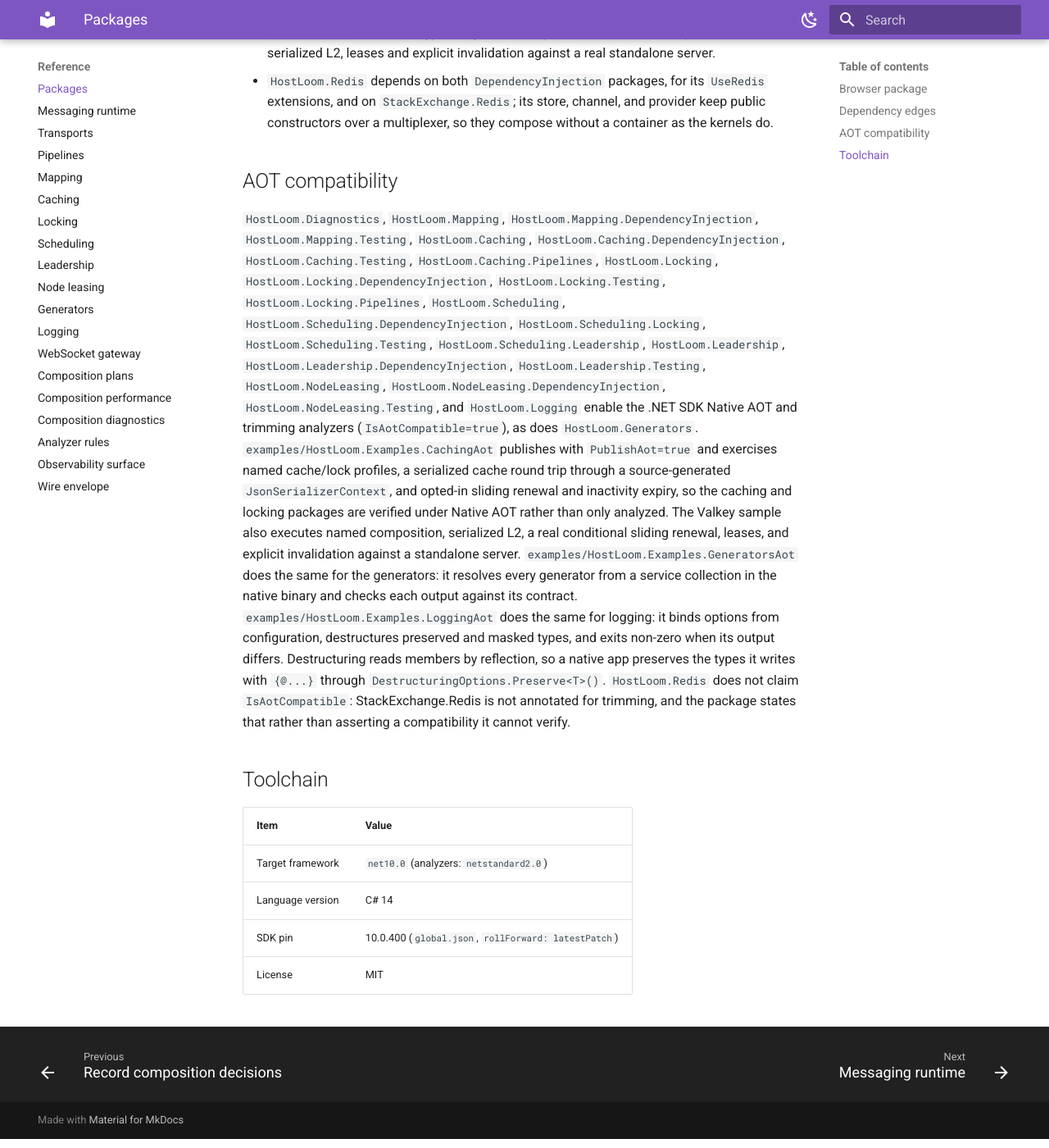
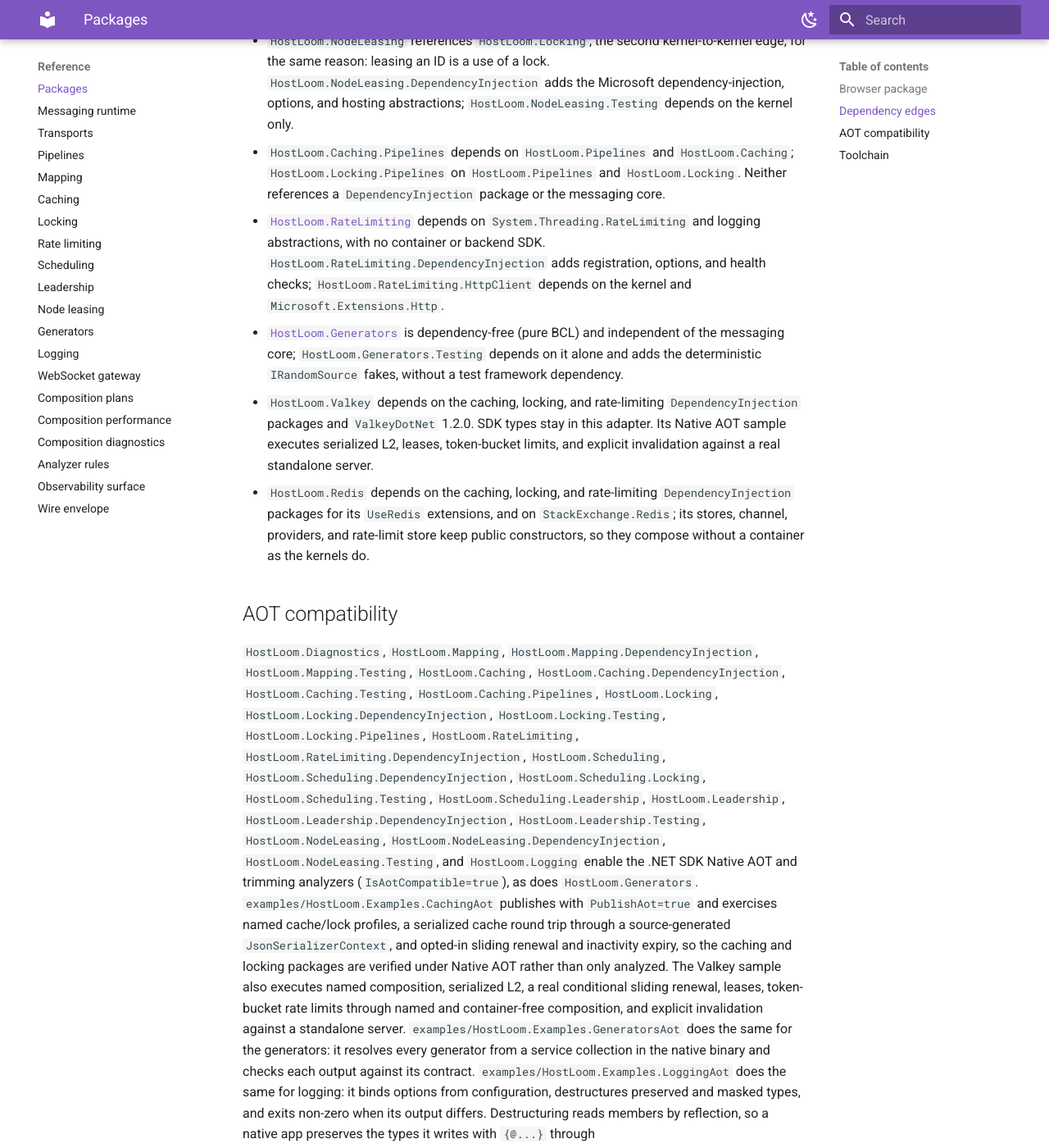
Before and after one commit to kidoz/hostloom, an MkDocs documentation site: the page built from docs/reference/packages.md, in a window 1280 px wide and 1400 px high, scrolled down 4614 px. Shown: the whole window at 82% size. Built offline with MkDocs 1.6.1 and Material for MkDocs 9.7.7, drawn with Linux system fonts in a browser that asks for light colours; some of the changed text lies outside the part shown.

Commit message:
Document rate limiting in the README, reference, and package guides

```diff
--- a/docs/reference/packages.md
+++ b/docs/reference/packages.md
@@ -31,6 +31,9 @@
 | `HostLoom.Locking.DependencyInjection` | Lock registration, options validation, and health checks |
 | `HostLoom.Locking.Testing` | Container-free lock composition, scripted, recording, and fault-injecting providers |
 | `HostLoom.Locking.Pipelines` | Distributed-lock filter for HostLoom pipelines |
+| `HostLoom.RateLimiting` | Asynchronous token-bucket limiter, in-process store, and backend-neutral contracts |
+| `HostLoom.RateLimiting.DependencyInjection` | Named limiter profiles, store registration, options validation, and readiness |
+| `HostLoom.RateLimiting.HttpClient` | Per-attempt outgoing HTTP handler with bounded local waiting |
 | `HostLoom.Scheduling` | Cron, fixed-rate, and fixed-delay schedules over `TimeProvider`, sequential runs, guard contract |
 | `HostLoom.Scheduling.DependencyInjection` | Schedule registration, per-run scopes, options validation, and hosting |
 | `HostLoom.Scheduling.Locking` | One-instance-runs guard over the HostLoom distributed lock |
@@ -44,8 +47,8 @@
 | `HostLoom.NodeLeasing.Testing` | Scripted `INodeLeasing` for node-ID consumers |
 | `HostLoom.Generators` | Secure random strings, numeric codes, coupon codes, opaque tokens, and prefixed and GUID identifiers |
 | `HostLoom.Generators.Testing` | Deterministic `IRandomSource` fakes for generator tests |
-| `HostLoom.Valkey` | Standalone Valkey cache, explicit invalidation, coordination locks, and health probes over ValkeyDotNet |
-| `HostLoom.Redis` | Redis cache store, invalidation channel, lock provider, and health probes over one connection |
+| `HostLoom.Valkey` | Standalone Valkey cache, explicit invalidation, coordination locks, token-bucket rate limits, and health probes over ValkeyDotNet |
+| `HostLoom.Redis` | Redis cache store, invalidation channel, lock provider, token-bucket rate limits, and health probes over shared connections |
 | `HostLoom.Analyzers` | Compile-time checks for asynchronous, DI, mapping, and caching usage |
 
 Install only the runtime and transport the application needs:
@@ -128,16 +131,21 @@
   `HostLoom.Caching`; `HostLoom.Locking.Pipelines` on `HostLoom.Pipelines`
   and `HostLoom.Locking`. Neither references a `DependencyInjection` package
   or the messaging core.
+- [`HostLoom.RateLimiting`](rate-limiting.md) depends on
+  `System.Threading.RateLimiting` and logging abstractions, with no container or backend SDK.
+  `HostLoom.RateLimiting.DependencyInjection` adds registration, options, and health checks;
+  `HostLoom.RateLimiting.HttpClient` depends on the kernel and `Microsoft.Extensions.Http`.
 - [`HostLoom.Generators`](generators.md) is dependency-free (pure BCL) and independent of the
   messaging core; `HostLoom.Generators.Testing` depends on it alone and adds the deterministic
   `IRandomSource` fakes, without a test framework dependency.
-- `HostLoom.Valkey` depends on both caching/locking `DependencyInjection` packages and
-  `ValkeyDotNet` 1.1.0. SDK types stay in this adapter. Its Native AOT sample executes
-  serialized L2, leases and explicit invalidation against a real standalone server.
-- `HostLoom.Redis` depends on both `DependencyInjection` packages, for its
-  `UseRedis` extensions, and on `StackExchange.Redis`; its store, channel,
-  and provider keep public constructors over a multiplexer, so they compose
-  without a container as the kernels do.
+- `HostLoom.Valkey` depends on the caching, locking, and rate-limiting `DependencyInjection`
+  packages and `ValkeyDotNet` 1.2.0. SDK types stay in this adapter. Its Native AOT sample executes
+  serialized L2, leases, token-bucket limits, and explicit invalidation against a real standalone
+  server.
+- `HostLoom.Redis` depends on the caching, locking, and rate-limiting `DependencyInjection`
+  packages for its `UseRedis` extensions, and on `StackExchange.Redis`; its stores, channel,
+  providers, and rate-limit store keep public constructors, so they compose without a container as
+  the kernels do.
 
 ## AOT compatibility
 
@@ -146,7 +154,8 @@
 `HostLoom.Caching`, `HostLoom.Caching.DependencyInjection`,
 `HostLoom.Caching.Testing`, `HostLoom.Caching.Pipelines`, `HostLoom.Locking`,
 `HostLoom.Locking.DependencyInjection`, `HostLoom.Locking.Testing`,
-`HostLoom.Locking.Pipelines`, `HostLoom.Scheduling`,
+`HostLoom.Locking.Pipelines`, `HostLoom.RateLimiting`,
+`HostLoom.RateLimiting.DependencyInjection`, `HostLoom.Scheduling`,
 `HostLoom.Scheduling.DependencyInjection`, `HostLoom.Scheduling.Locking`,
 `HostLoom.Scheduling.Testing`, `HostLoom.Scheduling.Leadership`, `HostLoom.Leadership`,
 `HostLoom.Leadership.DependencyInjection`, `HostLoom.Leadership.Testing`,
@@ -158,8 +167,9 @@
 and exercises named cache/lock profiles, a serialized cache round trip through a source-generated
 `JsonSerializerContext`, and opted-in sliding renewal and inactivity expiry, so the caching and
 locking packages are verified under Native AOT rather than only analyzed. The Valkey sample also
-executes named composition, serialized L2, a real conditional sliding renewal, leases, and
-explicit invalidation against a standalone server.
+executes named composition, serialized L2, a real conditional sliding renewal, leases,
+token-bucket rate limits through named and container-free composition, and explicit invalidation
+against a standalone server.
 `examples/HostLoom.Examples.GeneratorsAot` does the same for the generators:
 it resolves every generator from a service collection in the native binary
 and checks each output against its contract.
--- a/mkdocs.yml
+++ b/mkdocs.yml
@@ -79,6 +79,7 @@
       - Mapping: reference/mapping.md
       - Caching: reference/caching.md
       - Locking: reference/locking.md
+      - Rate limiting: reference/rate-limiting.md
       - Scheduling: reference/scheduling.md
       - Leadership: reference/leadership.md
       - Node leasing: reference/node-leasing.md
```
Also changed, not shown: README.md (+51 -4 lines), docs/index.md (+3 -0 lines), docs/reference/observability.md (+24 -1 lines), docs/reference/rate-limiting.md (added, +137 -0 lines), src/HostLoom.Redis/README.md (+20 -13 lines), src/HostLoom.Valkey/README.md (+28 -14 lines).
